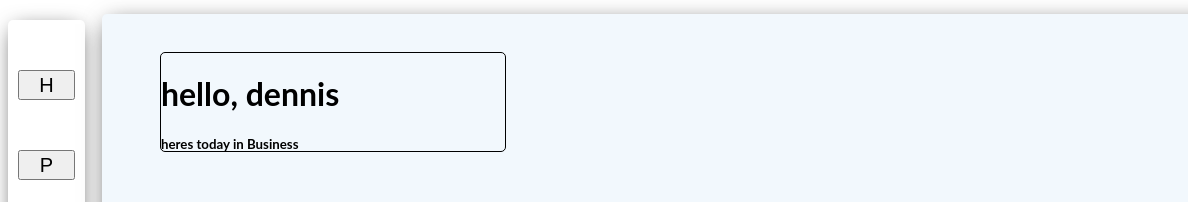
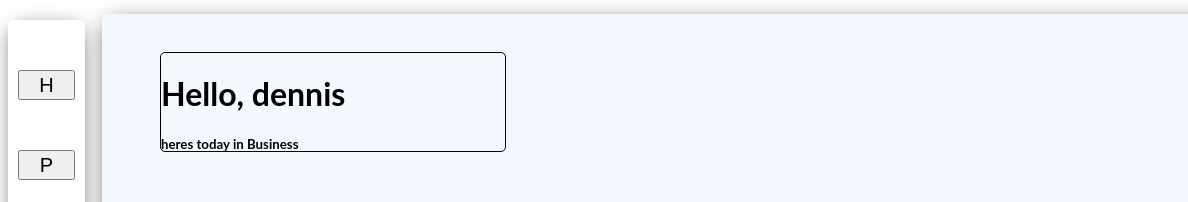
Before and after one commit to Sir-kinuthia-001/Climate-Control-and-Visualization-Dashboard, a website: page index.html in a window 1280 px wide. Shown: the top 202 px of the page, 0-1188 px from the left. Drawn offline with nearby package versions, Linux system fonts and the light colour scheme.

Commit message:
Update index.html

```diff
--- a/index.html
+++ b/index.html
@@ -42,7 +42,7 @@
       <img src="" alt="pic">
     </div>
   <div class="salut">
-    <h1>hello, dennis</h1>
+    <h1>Hello, dennis</h1>
     <h5>heres today in Business</h5>
   </div>
   <div class="Business-bar">
```
